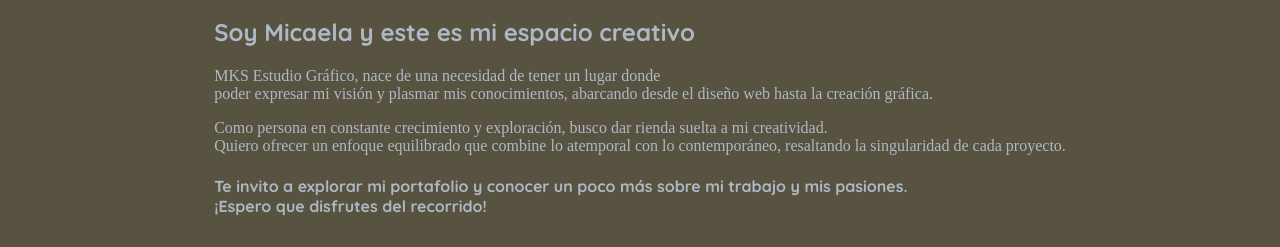
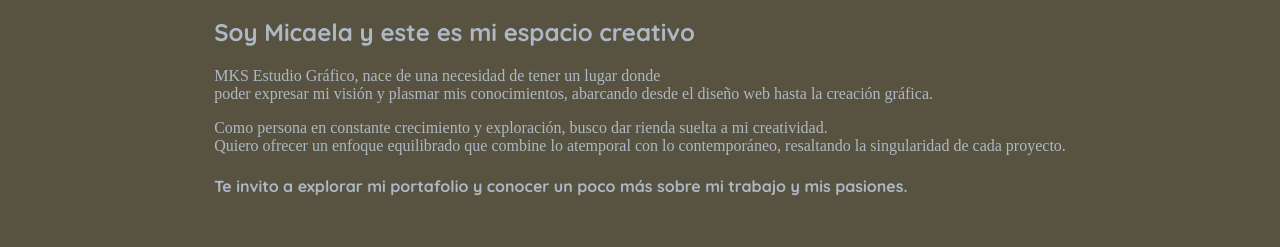
Before and after one commit to MKSEstudio/Web, a plain HTML site: page index.html in a window 1280 px wide. Shown: the part 304-551 px from the top of the page. Drawn offline with Linux system fonts and the light colour scheme; a web font is replaced by a local one.

Commit message:
Update index.html

```diff
--- a/index.html
+++ b/index.html
@@ -160,8 +160,7 @@
             <br> poder expresar mi visión y plasmar mis conocimientos, abarcando desde el diseño web hasta la creación gráfica. </p>
         <p> Como persona en constante crecimiento y exploración, busco dar rienda suelta a mi creatividad.
             <br> Quiero ofrecer un enfoque equilibrado que combine lo atemporal con lo contemporáneo, resaltando la singularidad de cada proyecto.</p>
-        <h4> Te invito a explorar mi portafolio y conocer un poco más sobre mi trabajo y mis pasiones.
-            <br> ¡Espero que disfrutes del recorrido! </h4>
+        <h4> Te invito a explorar mi portafolio y conocer un poco más sobre mi trabajo y mis pasiones.</h4>
     </section>
         <br>
         <section id="galeria">
```
